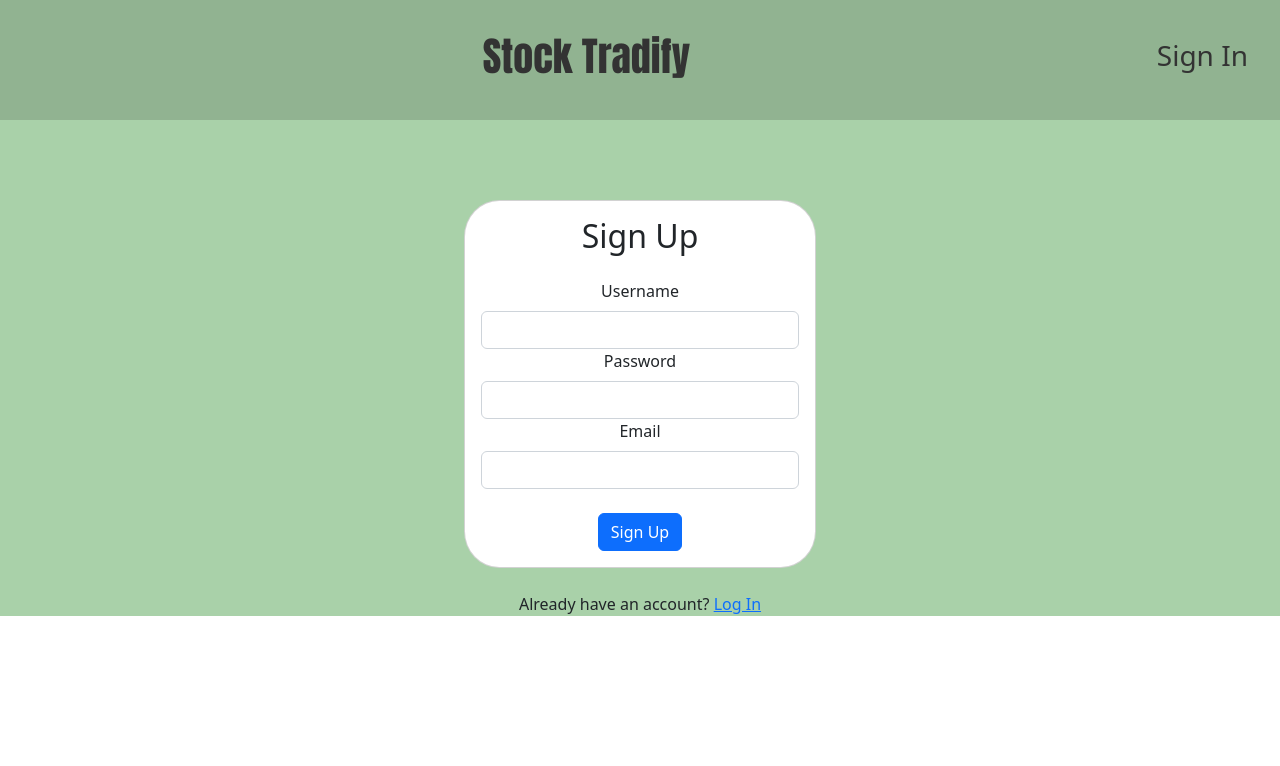
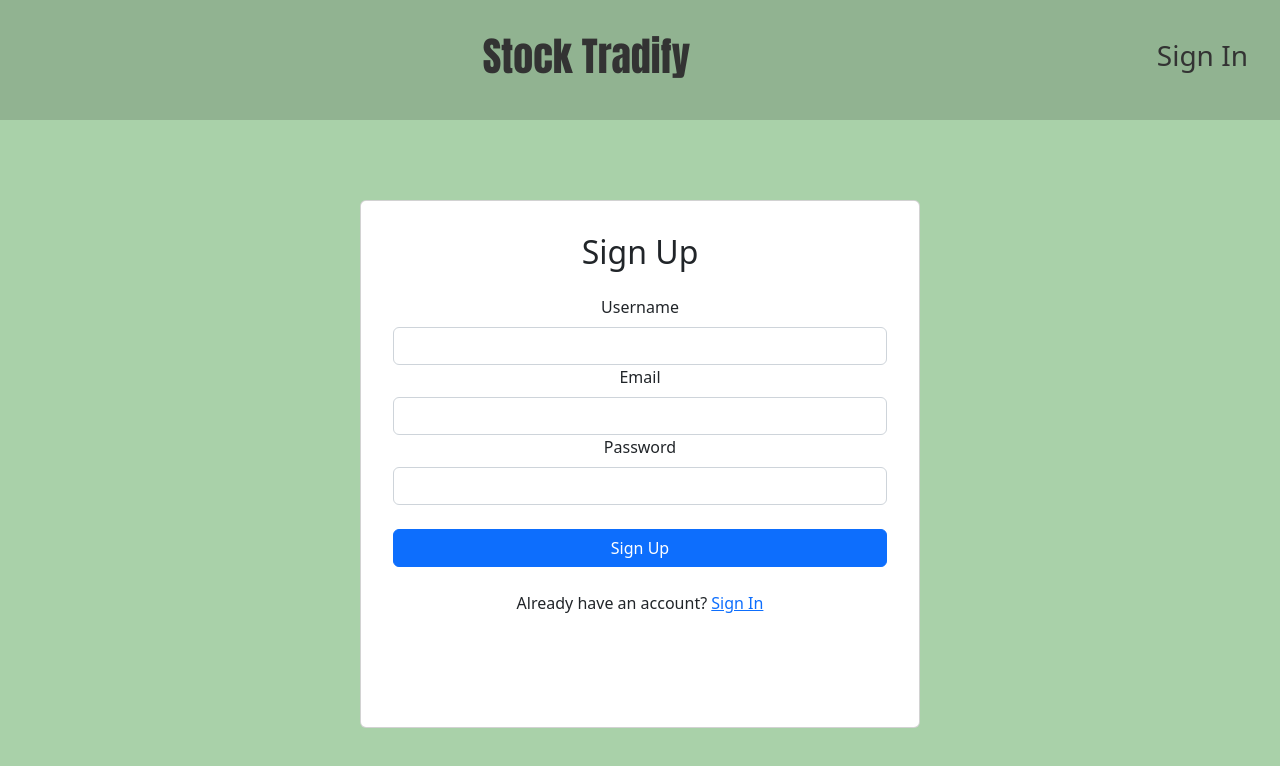
Before and after one commit to gusandchbh/Stock-trading-app, a React (Create React App) app in the folder src/frontend-react/: page /register in a window 1280 px wide. Shown: the top 766 px of the page. Built offline with nearby package versions, Linux system fonts and the light colour scheme.

Commit message:
changes layout

```diff
--- a/src/frontend-react/src/pages/Login.jsx
+++ b/src/frontend-react/src/pages/Login.jsx
@@ -33,24 +33,24 @@ const Login = () => {
         flexDirection: "column",
         alignContent: "center",
         alignItems: "center",
-                marginTop: "5rem",
-                marginBottom: "5rem",
+        height: "90vh",
       }}
     >
       <Card
         className="text-center"
         style={{
-                    width: "22rem",
-                    backgroundColor: "white",
-                    borderRadius: "10%",
+          width: "35rem",
+          height: "30rem",
+          padding: "1rem",
+          marginTop: "-2rem",
         }}
       >
         <Card.Body>
-                    <h2 className="text-center mb-4">Log In</h2>
+          <h2 className="text-center mb-4">Sign In</h2>
           {error && <Alert variant="danger">{error}</Alert>}
           <Form onSubmit={handleSubmit}>
             <Form.Group id="username">
-                            <Form.Label>Username</Form.Label>
+              <Form.Label>Email</Form.Label>
               <Form.Control
                 className="text-center"
                 required
@@ -60,7 +60,7 @@ const Login = () => {
               />
             </Form.Group>
             <Form.Group id="password">
-                            <Form.Label>Password</Form.Label>
+              <Form.Label className="mt-2">Password</Form.Label>
               <Form.Control
                 className="text-center"
                 type="password"
@@ -70,19 +70,20 @@ const Login = () => {
                 }}
               />
             </Form.Group>
-                        <Button disabled={loading} className="w-40 mt-4" type="submit">
-                            Log In
+            <Button disabled={loading} className="w-100 mt-4" type="submit">
+              Sign in
             </Button>
           </Form>
-                    <div className="w-100 text-center mt-2">
+          <div style={{ display: "flex", marginTop: "1rem" }}>
+            <div className="w-100 text-center mt-4">
               <Link to="/forgot-password">Forgot Password?</Link>
+            </div>
+            <div className="w-100 text-center mt-4">
+              Need an account? <Link to="/register">Sign Up</Link>
+            </div>
           </div>
         </Card.Body>
       </Card>
-            <div className="w-100 text-center mt-4">
-                Need an account? <Link to="/register">Sign Up</Link>
-            </div>
-            <h1 style={{ color: "transparent" }}>Test</h1>
     </div>
   );
 };
--- a/src/frontend-react/src/pages/Register.jsx
+++ b/src/frontend-react/src/pages/Register.jsx
@@ -18,8 +18,8 @@ export default function Signup() {
     try {
       setError("");
       setLoading(true);
-            await signup(username, password, email);
-            navigate("/")
+      await signup(password, email, username);
+      navigate("/");
     } catch (error) {
       console.log(error);
       setError("Could not register.");
@@ -34,16 +34,16 @@ export default function Signup() {
         flexDirection: "column",
         alignContent: "center",
         alignItems: "center",
-                marginTop: "5rem",
-                marginBottom: "5rem",
+        height: "90vh",
       }}
     >
       <Card
         className="text-center"
         style={{
-                    width: "22rem",
-                    backgroundColor: "white",
-                    borderRadius: "10%",
+          width: "35rem",
+          height: "33rem",
+          padding: "1rem",
+          marginTop: "-2rem",
         }}
       >
         <Card.Body>
@@ -54,10 +54,19 @@ export default function Signup() {
               <Form.Label>Username</Form.Label>
               <Form.Control
                 className="text-center"
-                                type="username"
                 required
                 onChange={(e) => {
                   setUsername(e.target.value);
+                }}
+              />
+            </Form.Group>
+            <Form.Group id="email">
+              <Form.Label>Email</Form.Label>
+              <Form.Control
+                className="text-center"
+                required
+                onChange={(e) => {
+                  setEmail(e.target.value);
                 }}
               />
             </Form.Group>
@@ -72,25 +81,16 @@ export default function Signup() {
                 }}
               />
             </Form.Group>
-                        <Form.Group id="email">
-                            <Form.Label>Email</Form.Label>
-                            <Form.Control
-                                className="text-center"
-                                required
-                                onChange={(e) => {
-                                    setEmail(e.target.value);
-                                }}
-                            />
-                        </Form.Group>
-                        <Button disabled={loading} className="w-40 mt-4" type="submit">
+
+            <Button disabled={loading} className="w-100 mt-4" type="submit">
               Sign Up
             </Button>
           </Form>
+          <div className="w-100 text-center mt-4">
+            Already have an account? <Link to="/login">Sign In</Link>
+          </div>
         </Card.Body>
       </Card>
-            <div className="w-100 text-center mt-4">
-                Already have an account? <Link to="/login">Log In</Link>
-            </div>
     </div>
   );
 }
```
Lines whose indentation alone changed are shown as unchanged.
